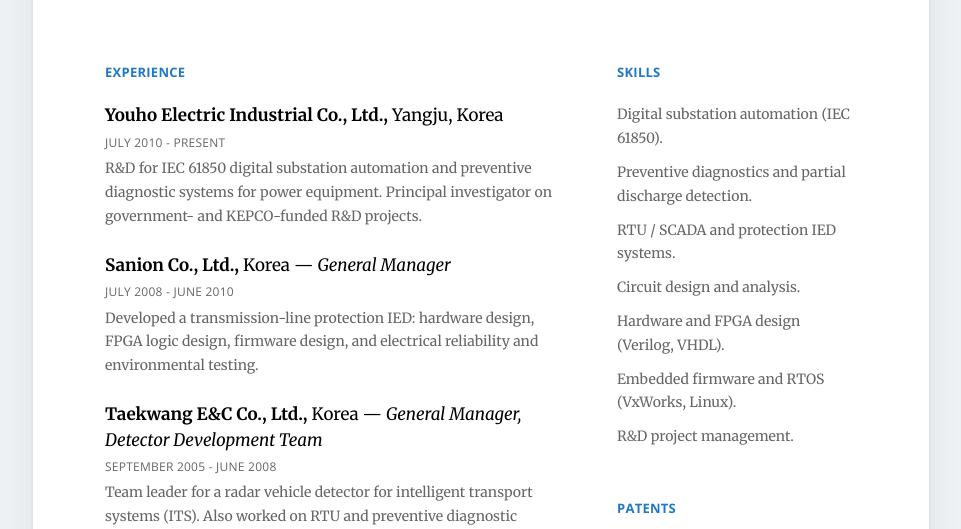
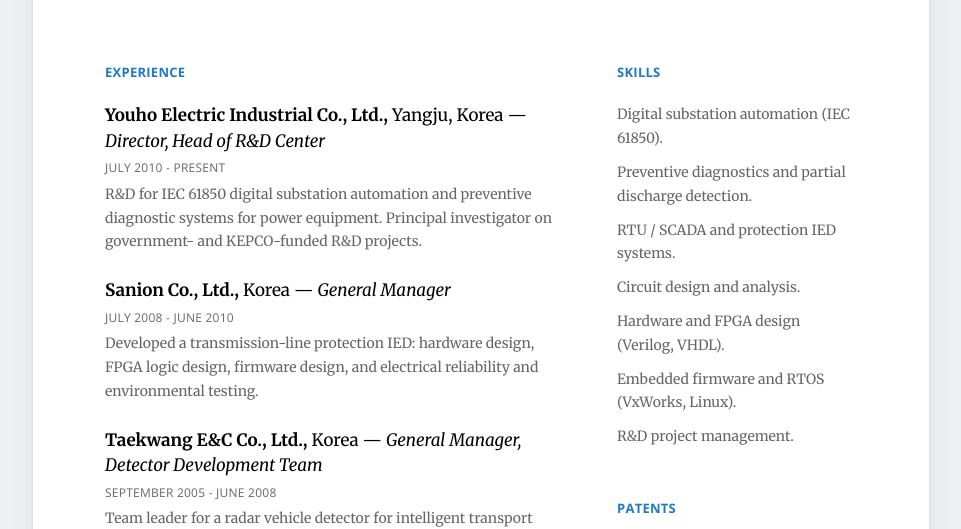
Before and after one commit to papajdragon/papajdragon.github.io, a plain HTML site: page index.html in a window 1280 px wide. Shown: the part 271-800 px from the top of the page, without its empty margins (159-1120 px from the left). Drawn offline with nearby package versions, Linux system fonts and the light colour scheme.

Commit message:
Youho 직책 Director, Head of R&D Center 추가
Co-Authored-By: Claude Sonnet 5.5 <noreply@anthropic.com>

```diff
--- a/index.html
+++ b/index.html
@@ -155,7 +155,7 @@
           <h2>EXPERIENCE</h2>
 
           <div class="item">
-            <h3><b>Youho Electric Industrial Co., Ltd.,</b> Yangju, Korea</h3>
+            <h3><b>Youho Electric Industrial Co., Ltd.,</b> Yangju, Korea — <i>Director, Head of R&amp;D Center</i></h3>
             <p class="when">July 2010 - Present</p>
             <p>R&amp;D for IEC 61850 digital substation automation and preventive diagnostic systems for power equipment. Principal investigator on government- and KEPCO-funded R&amp;D projects.</p>
           </div>
```
